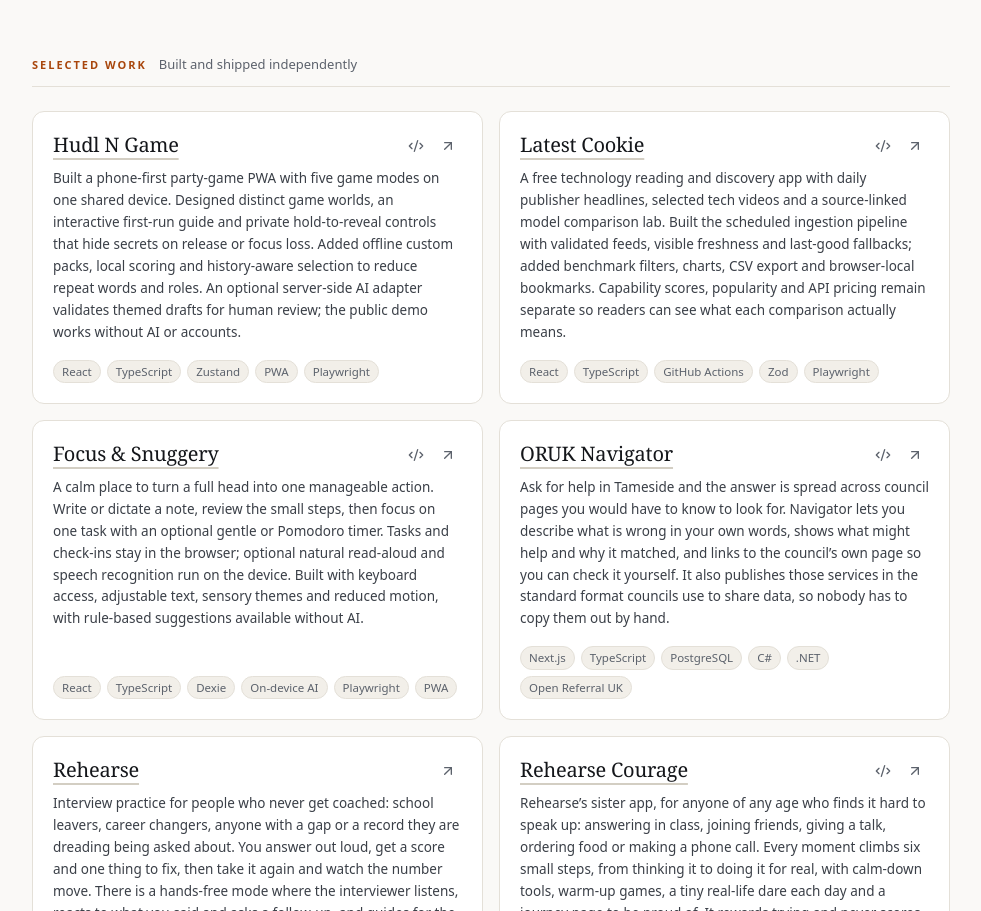
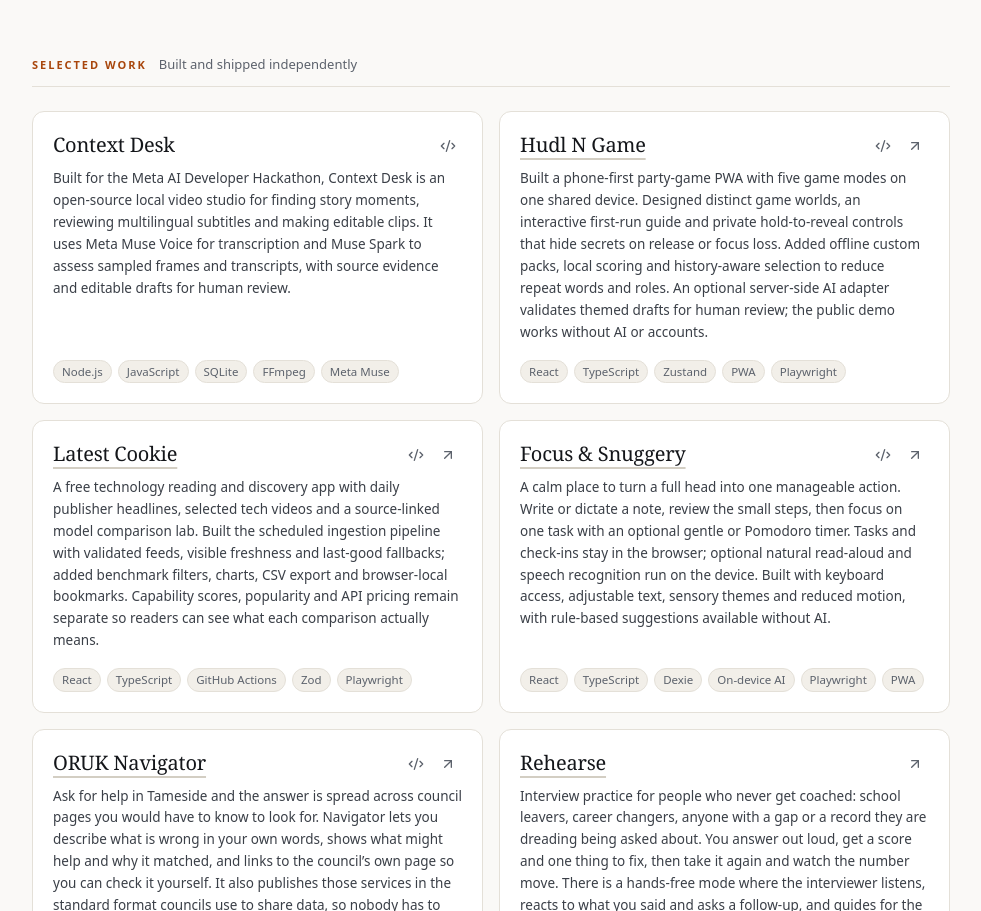
Before and after one commit to SayamDev/cv, a React (Vite) app: page / in a window 1280 px wide. Shown: the part 2620-3531 px from the top of the page, without its empty margins (248-1229 px from the left). Built offline with nearby package versions, Linux system fonts and the light colour scheme.

Commit message:
Add Context Desk hackathon project

```diff
--- a/src/data/cv.ts
+++ b/src/data/cv.ts
@@ -148,6 +148,13 @@ export const cv: CV = {
     },
   ],
   projects: [
+    {
+      name: 'Context Desk',
+      blurb:
+        'Built for the Meta AI Developer Hackathon, Context Desk is an open-source local video studio for finding story moments, reviewing multilingual subtitles and making editable clips. It uses Meta Muse Voice for transcription and Muse Spark to assess sampled frames and transcripts, with source evidence and editable drafts for human review.',
+      repo: 'https://github.com/SayamDev/context-desk',
+      tags: ['Node.js', 'JavaScript', 'SQLite', 'FFmpeg', 'Meta Muse'],
+    },
     {
       name: 'Hudl N Game',
       blurb:
```
